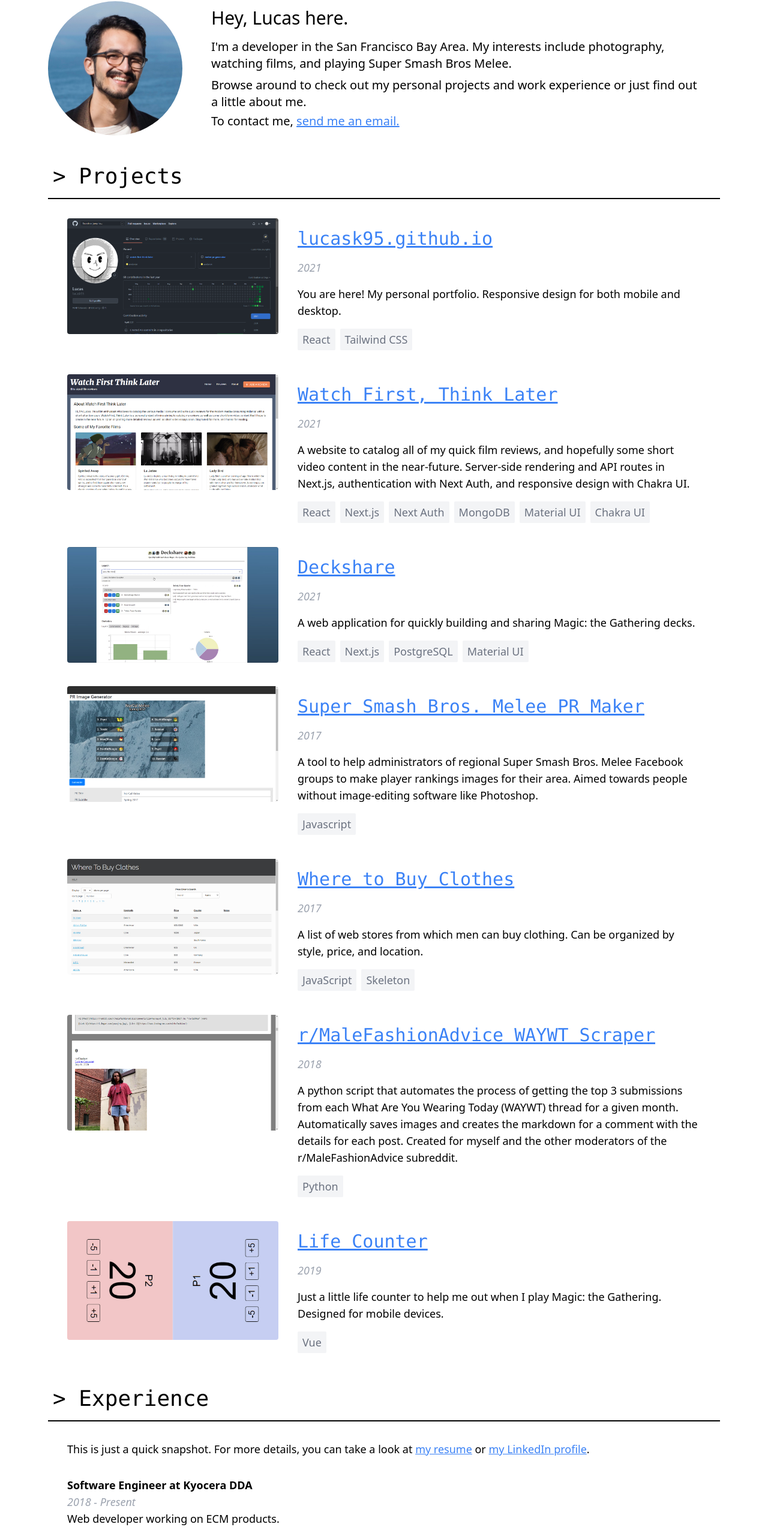
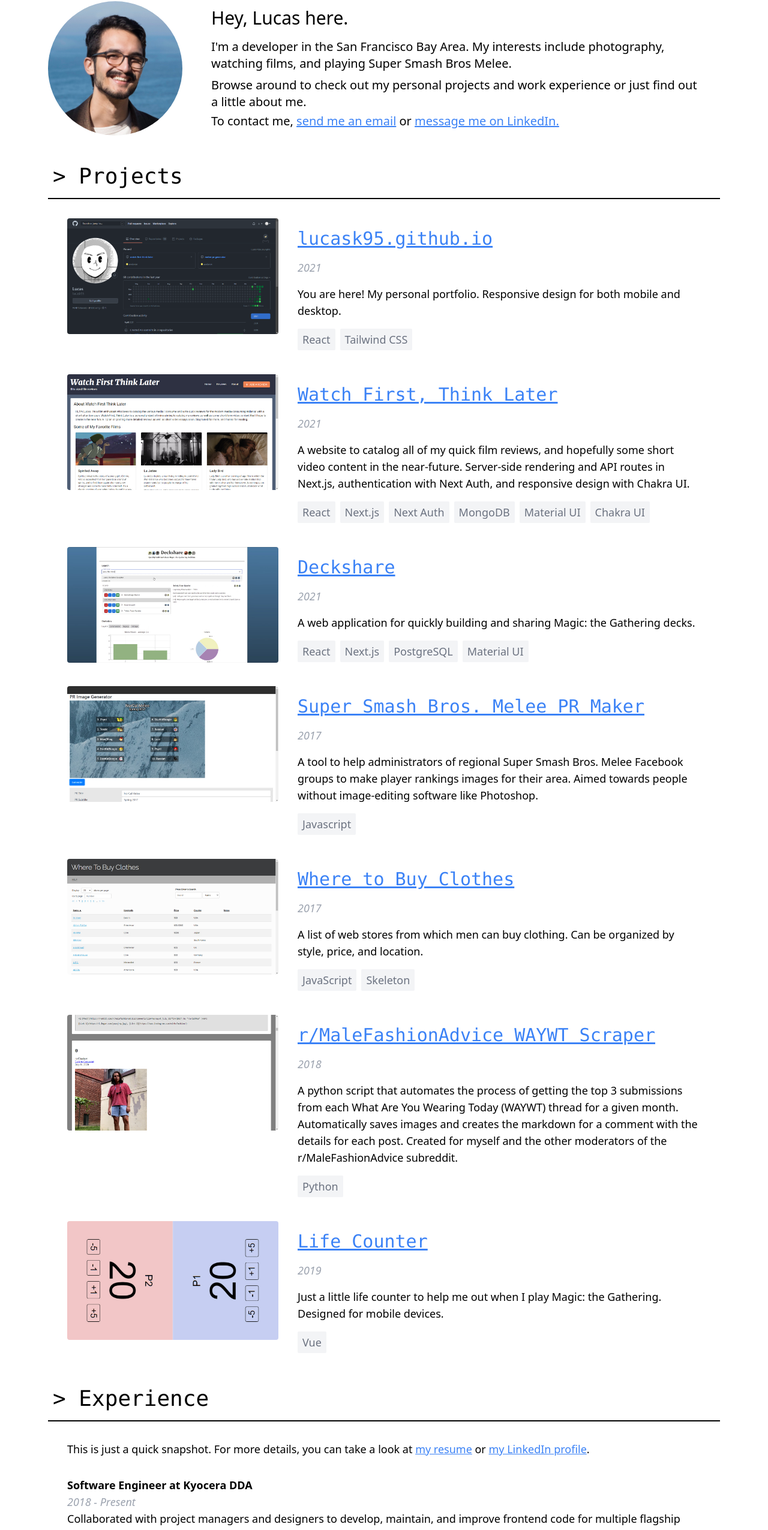
Before and after one commit to lucask95/lucask95.github.io-source, a React (Create React App) app: page / in a window 1280 px wide. Shown: the part 208-2759 px from the top of the page at 60% size. Built offline with nearby package versions, Linux system fonts and the light colour scheme.

Commit message:
Update experience section and resume

```diff
--- a/src/sections/ExperienceSection.js
+++ b/src/sections/ExperienceSection.js
@@ -5,13 +5,14 @@
   {
     title: "Software Engineer at Kyocera DDA",
     date: "2018 - Present",
-    description: "Web developer working on ECM products.",
+    description:
+      "Collaborated with project managers and designers to develop, maintain, and improve frontend code for multiple flagship ECM web applications. Develop using JavaScript, TypeScript, and Java with React and Apache Tapestry.",
   },
   {
     title: "Test Engineer at Kyocera DDA",
     date: "2017 - 2018",
     description:
-      "Performance and smoke testing on desktop and web applications.",
+      "Conducted manual and automated testing on web and Windows applications using Ranorex, Selenium, JMeter, and others. Performed frontend web page optimization and performance analysis using Chrome developer tools, Apache JMeter.",
   },
   {
     title: "Education",
@@ -20,7 +21,15 @@
   },
 ];
 
-const languages = ["JavaScript", "Java", "Python", "HTML", "CSS", "C#"];
+const languages = [
+  "JavaScript",
+  "TypeScript",
+  "Java",
+  "Python",
+  "HTML",
+  "CSS",
+  "C#",
+];
 
 const frameworks = [
   "React",
@@ -29,7 +38,8 @@
   "Material UI",
   "Styled Components",
   "Tailwind CSS",
-  "Bootstrap",
+  "MongoDB",
+  "PostgreSQL",
 ];
 
 export default function ExperienceSection() {
@@ -68,7 +78,9 @@
         </div>
 
         <div>
-          <h4 className='font-bold mb-2'>Frameworks, Libraries, Etc.</h4>
+          <h4 className='font-bold mb-2'>
+            Frameworks, Libraries, Servers, etc.
+          </h4>
           <ul className='list-disc list-inside'>
             {frameworks.map((item) => (
               <li>{item}</li>
--- a/src/sections/IntroSection.js
+++ b/src/sections/IntroSection.js
@@ -30,7 +30,14 @@
             href='mailto:lucaskeller1995@gmail.com'
             className='text-blue-500 underline'
           >
-            send me an email.
+            send me an email
+          </a>{" "}
+          or{" "}
+          <a
+            href='https://www.linkedin.com/in/lucas-keller-535083116/'
+            className='text-blue-500 underline'
+          >
+            message me on LinkedIn.
           </a>
         </p>
       </div>
```
Also changed, not shown: 1 other file (tests, documents, lock files or other folders).
